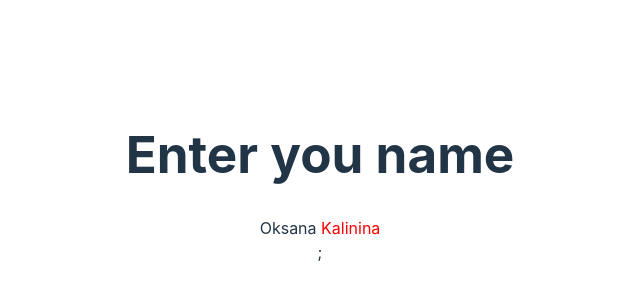
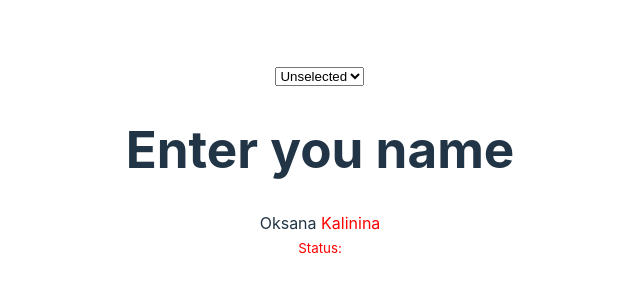
Before and after one commit to kskalinina/C-Users-_2_-_git_OksanaKalinina-, a Vue app: page / in a window 1280 px wide. Shown: the part 222-522 px from the top of the page, without its empty margins (320-960 px from the left). Built offline with nearby package versions, Linux system fonts and the light colour scheme.

Commit message:
basic MyName component with events and passing status in props

```diff
--- a/src/App.vue
+++ b/src/App.vue
@@ -4,9 +4,50 @@
 </script>
 
 <template>
-  <MyName />
+  <select
+    name="status"
+    @change="onSelectChange"
+  >
+    v-if ="!status"
+    <option
+      value="unselected"
+      selected
+    >
+      Unselected
+    </option>
+    <option
+      v-for="item in ['Ready', 'Start', 'Stop']"
+      :key="item"
+      :value="item"
+      :selected="item === status"
+    >
+      {{ item }}
+    </option>
+  </select>
+
+  <MyName
+    :status=" status"
+    @reset="onStatusReset"
+  />
 </template>
+<script>
+export default {
+  data: () => ({
+    status: null,
+}),
+methods:{
+  onSelectChange (event) {
+    console.log("App -> onSelectChange:", event.target.value);
+    this.status = event.target.value;
+  },
+    onStatusReset(){
+      console.log("App -> onStatusReset");
+      this.status = null;
+    }
+  }
 
+};
+</script>
 <style scoped>
 
 </style>
--- a/src/components/MyName.vue
+++ b/src/components/MyName.vue
@@ -5,17 +5,62 @@
     <span style="color:red;">
       {{ lastname }}
     </span>
-  </div>;
-</template>
+    <div>
+      <small><span
+               class="flex flex-col"
+               :class="{
+                 'selected': !!status,
+                 'unselected': !status
+               }"
+             >
+               Status:
+             </span>
+
+        <span> {{ status }}</span>
+        <div>
+          <button
+            :style="{
+              visibility: status
+                ? 'visible': 'hidden',
+            }"
+            @click="onResetClick"
+          >Reset</button>
+        </div>
+      </small>
+    </div>
+  </div>
+</template>;
 
 <script>
 export default {
   name: "MyName",
+  props: {
+    status: {
+      type: String,
+      default: "-"
+    },
+  },
+emits: { "reset": null },
   data: () => ({
     firstname: "Oksana",
     lastname: "Kalinina"
-  })
+  }),
+    methods: {
+      onResetClick() {
+        console.log("> My Name -> onResetClick");
+        this.$emit ("reset");
+      }
+    }
+
+
+
 };
 </script>
 <style scoped>
+.selected {
+  color: green;
+}
+.unselected {
+  color: red;
+}
 </style>
```
